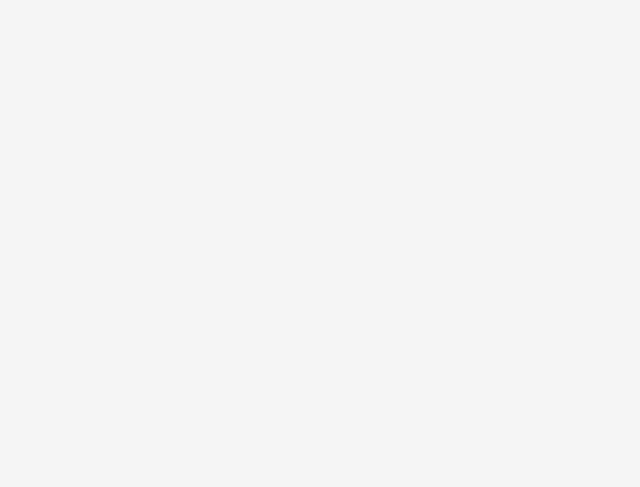
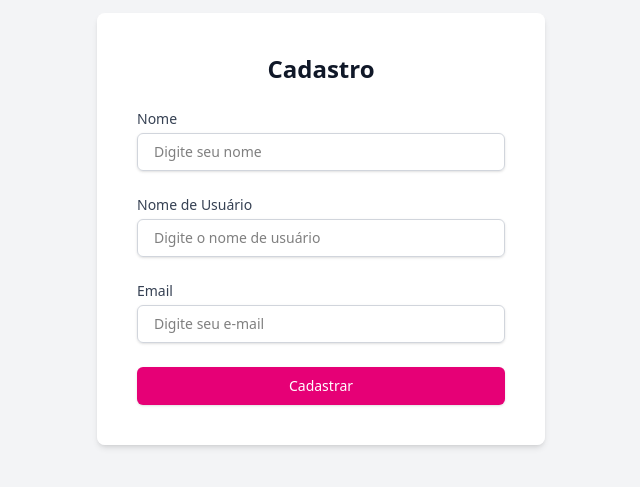
Before and after one commit to FIAP-AURAMED/access-control-cp, a React (Vite) app: page /cadastro in a window 1280 px wide. Shown: the part 171-658 px from the top of the page, without its empty margins (319-959 px from the left). Built offline with nearby package versions, Linux system fonts and the light colour scheme.

Commit message:
Componente form sendo reutilizado no cadastro

```diff
--- a/src/routes/Cadastro/index.tsx
+++ b/src/routes/Cadastro/index.tsx
@@ -48,6 +48,13 @@ export default function Cadastro() {
 
     return (
         <div className="flex flex-col items-center justify-center min-h-screen bg-gray-100">
+            <Form
+            onSubmit={onSubmit}
+            legend="Cadastro"
+            fields={['nome', 'nomeUsuario', 'email']}
+            buttonText="Cadastrar"
+            />
+
 
         </div>
     )
```
